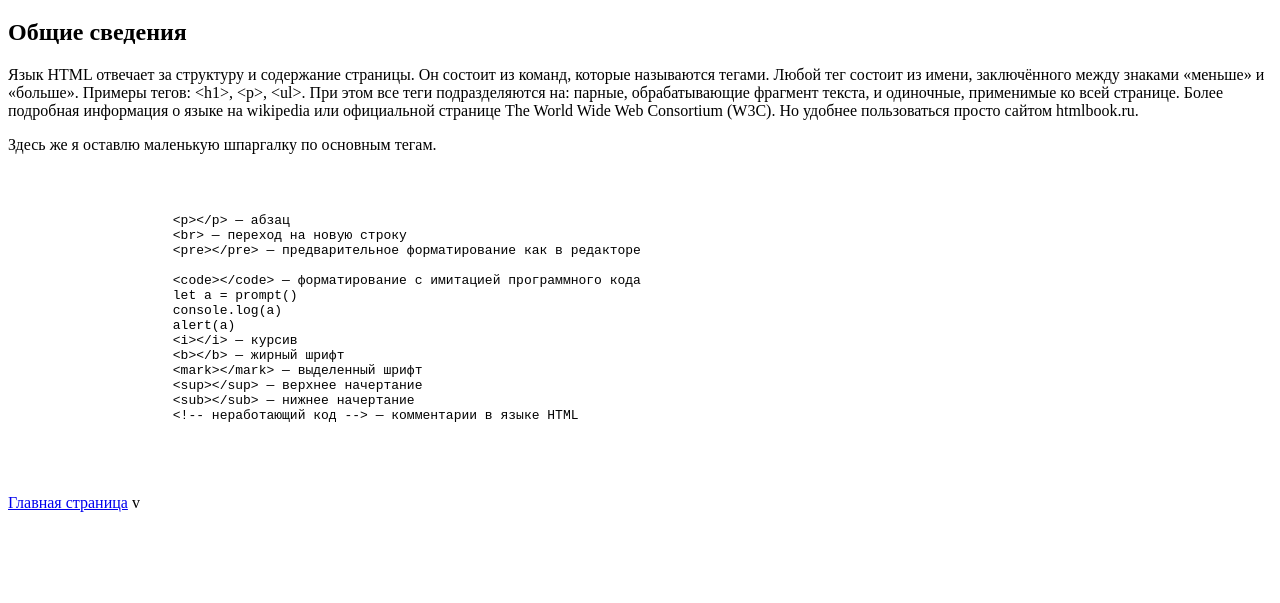
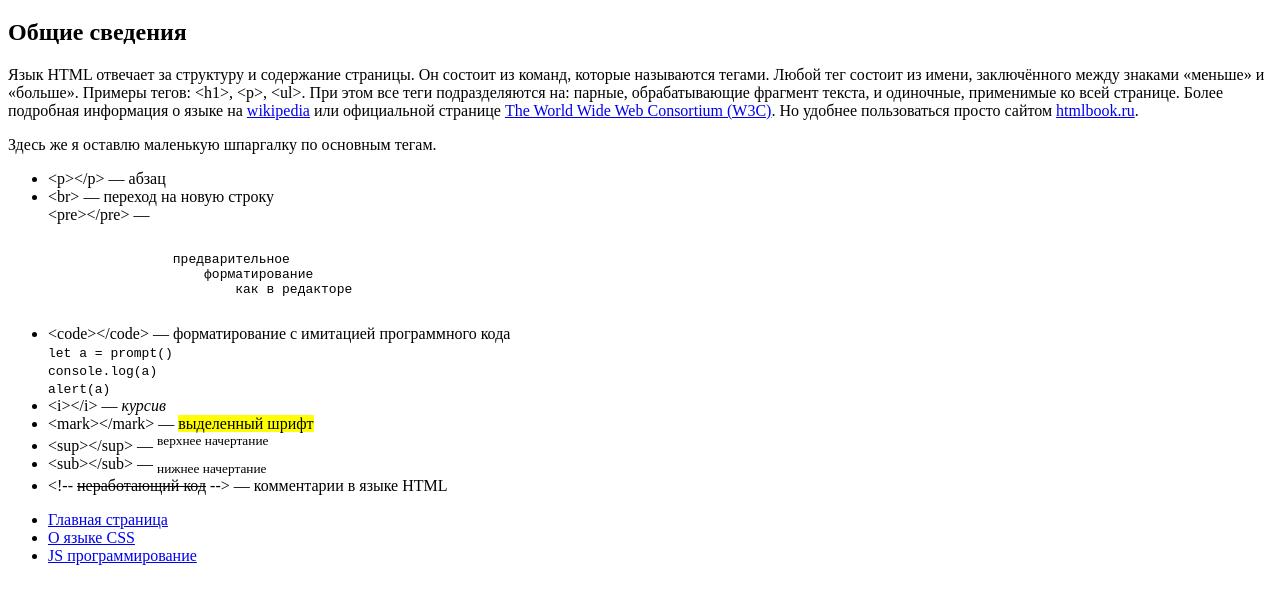
Before and after one commit to pixxbe/site, a plain HTML site: page pages/HTML.html in a window 1280 px wide. Shown: the part 61-664 px from the top of the page. Drawn offline with Linux system fonts and the light colour scheme.

Commit message:
Update HTML.html

```diff
--- a/pages/HTML.html
+++ b/pages/HTML.html
@@ -19,33 +19,65 @@
             Язык HTML отвечает за структуру и содержание страницы. Он состоит из команд, которые называются тегами.
             Любой тег состоит из имени, заключённого между знаками «меньше» и «больше». Примеры тегов: &lt;h1>, &lt;p>, &lt;ul>.
             При этом все теги подразделяются на: парные, обрабатывающие фрагмент текста, и одиночные, применимые ко всей странице.
-            Более подробная информация о языке на wikipedia или официальной странице The World Wide Web Consortium (W3C).
-            Но удобнее пользоваться просто сайтом htmlbook.ru.
-
+            Более подробная информация о языке на <a href="https://ru.wikipedia.org/wiki/HTML">wikipedia</a> или официальной странице <a href="https://www.w3.org/">
+            The World Wide Web Consortium (W3C)</a>.
+            Но удобнее пользоваться просто сайтом <a href="http://htmlbook.ru/>htmlbook.ru">htmlbook.ru</a>.
         </p>
         <p>
             Здесь же я оставлю маленькую шпаргалку по основным тегам.
         </p>
 
+        <p>
+            <ul>
+                <li>
+                    &lt;p>&lt;/p> — абзац
+                </li>
+                <li>
+                    &lt;br> — переход на новую строку
+                </li>
+                    &lt;pre>&lt;/pre> —
         <pre>
+                предварительное
+                    форматирование
+                        как в редакторе
+        </pre>
+                <li>
+                    &lt;сode>&lt;/сode> — форматирование с имитацией программного кода
+                </li>
+                    <code>
+                       let a = prompt()<br>
+                       console.log(a)<br>
+                       alert(a)<br>
+                    </code>
+                <li>
+                    &lt;i>&lt;/i> — <i>курсив</i>
+                </li>
+                <li>
+                    &lt;mark>&lt;/mark> — <mark>выделенный шрифт</mark>
+                </li>
+                <li>
+                    &lt;sup>&lt;/sup> — <sup>верхнее начертание</sup>
+                </li>
+                <li>
+                    &lt;sub>&lt;/sub> — <sub>нижнее начертание</sub>
+                </li>
+                <li>
+                    &lt;!-- <S>неработающий код</S>  --> — комментарии в языке HTML
+                </li>
+            </ul>
+        <p>
+        <p>
             <ul>
-                &lt;p>&lt;/p> — абзац
-                &lt;br> — переход на новую строку
-                &lt;pre>&lt;/pre> — предварительное форматирование как в редакторе
-
-                &lt;сode>&lt;/сode> — форматирование с имитацией программного кода
-                let a = prompt()
-                console.log(a)
-                alert(a)
-                &lt;i>&lt;/i> — курсив
-                &lt;b>&lt;/b> — жирный шрифт
-                &lt;mark>&lt;/mark> — выделенный шрифт
-                &lt;sup>&lt;/sup> — верхнее начертание
-                &lt;sub>&lt;/sub> — нижнее начертание
-                &lt;!-- неработающий код --> — комментарии в языке HTML
+                <li>
+                    <a href="../index.html">Главная страница</a>
+                </li>
+                <li>
+                    <a href="pages/CSS.html">О языке CSS</a>
+                </li>
+                <li>
+                    <a href="pages/JS.html">JS программирование</a>
+                </li>
             </ul>
-        </pre>
-
-        <a href="../index.html">Главная страница</a>
+        </p>
     </body>
-</html>v
+</html>
```
